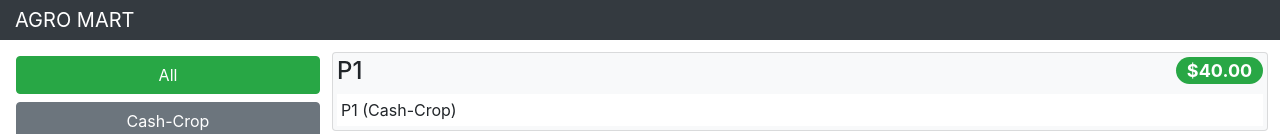
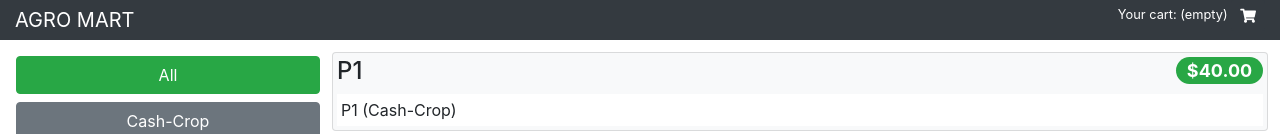
Before and after one commit to dejimania/agromart, a React (Create React App) app: page /shop/products in a window 1280 px wide. Shown: the top 134 px of the page. Built offline with nearby package versions, Linux system fonts and the light colour scheme.

Commit message:
feat:  add CartSummary to Shop component

```diff
--- a/src/shop/Shop.js
+++ b/src/shop/Shop.js
@@ -1,6 +1,7 @@
 import React, { Component } from 'react';
 import { CategoryNavigation } from '../shop/CategoryNavigation';
 import { ProductList } from '../shop/ProductList';
+import { CartSummary } from './CartSummary';
 
 export class Shop extends Component {
 
@@ -10,6 +11,7 @@
         <div className="row">
           <div className="col bg-dark text-white">
             <div className="navbar-brand">AGRO MART</div>
+            <CartSummary { ...this.props } />
           </div>
         </div>
         <div className="row">
```
